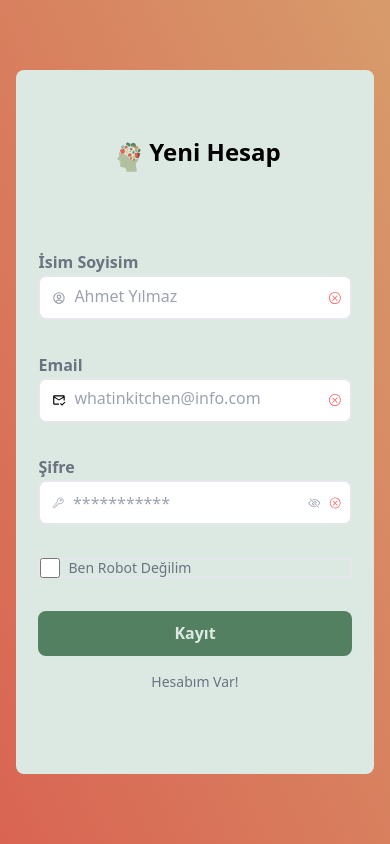
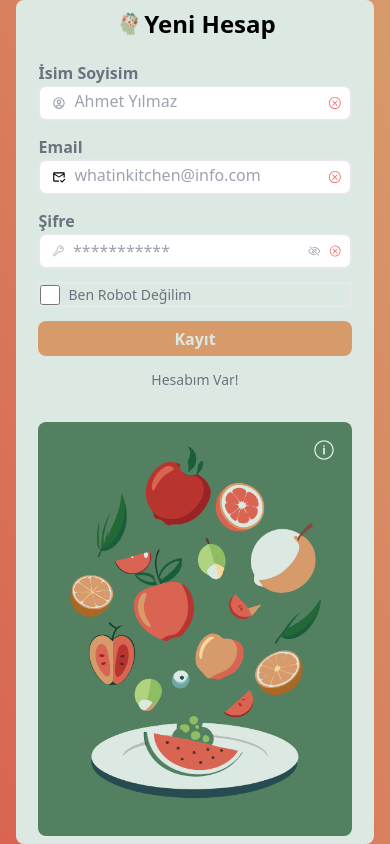
Before and after one commit to enesyagmur/what-in-kitchen, a React (Vite) app: page /register in a window 390 px wide. Built offline with nearby package versions, Linux system fonts and the light colour scheme.

Commit message:
login ve register sayfalarında nasıl çalışır responsive olarak eklendi

```diff
--- a/src/App.css
+++ b/src/App.css
@@ -3,26 +3,26 @@
 @tailwind utilities;
 
 .form-title-frame {
-  @apply w-full h-1/6 flex items-start justify-center;
+  @apply w-full h-[20px] sm:h-1/6 flex items-start justify-center;
 }
 .form-title-logo {
-  @apply w-[40px] h-[40px] object-cover;
+  @apply w-[30px] sm:w-[40px] h-[30px] sm:h-[40px] object-cover;
 }
 .form-title {
   @apply font-bold text-2xl md:text-4xl text-center;
 }
 
 .form {
-  @apply w-11/12 h-4/6 flex flex-col items-center justify-between;
+  @apply w-11/12 h-5/6 sm:h-4/6 flex flex-col items-center justify-between mb-4 sm:mb-0;
 }
 .input-big-frame {
-  @apply w-full md:w-10/12 h-[70px] flex flex-col items-start justify-between;
+  @apply w-full md:w-10/12 h-[60px]  sm:h-[70px] flex flex-col items-start justify-between;
 }
 .input-title {
   @apply font-semibold text-gray-500;
 }
 .input-small-frame {
-  @apply w-full h-[45px] flex items-center border-2 rounded-lg bg-white;
+  @apply w-full h-[40px] sm:h-[45px] flex items-center border-2 rounded-lg bg-white;
 }
 .input-info-icon {
   @apply text-gray-400;
@@ -30,20 +30,17 @@
 .input-error-icon {
   @apply text-red-400 relative right-2;
 }
-
 .input {
   @apply w-full md:w-11/12 h-full pl-2 focus:outline-none;
 }
-
 .other-login-methods {
   @apply w-4/12 h-full flex items-center justify-center bg-white cursor-pointer m-1 rounded-lg  hover:bg-neutral-100;
 }
-
 .login-methods-image {
   @apply w-[30px] h-[30px] object-cover;
 }
 .robot-check-frame {
-  @apply w-full md:w-10/12 h-[20px] flex items-center justify-start border-2;
+  @apply w-full sm:w-10/12 h-[25px] sm:h-[20px] flex items-center justify-start border-2;
 }
 .robot-check-input {
   @apply w-[20px] h-[20px] rounded-lg cursor-pointer;
@@ -52,9 +49,8 @@
   @apply pl-2 text-gray-500 capitalize text-sm;
 }
 .form-button {
-  @apply w-full md:w-10/12 h-[45px] bg-green_custom rounded-lg font-semibold text-cream_custom hover:bg-red_custom;
+  @apply w-full sm:w-10/12 h-[35px] sm:h-[40px] bg-brown_custom sm:bg-green_custom rounded-lg font-semibold text-cream_custom hover:bg-red_custom;
 }
-
 .form-page-change-button {
-  @apply w-10/12 h-[20px] text-sm text-gray-500 text-center cursor-pointer relative bottom-4 hover:text-black;
+  @apply w-10/12 h-[20px] text-sm text-gray-500 text-center cursor-pointer relative bottom-4 hover:text-black mt-4 sm:mt-0;
 }
--- a/src/App.tsx
+++ b/src/App.tsx
@@ -22,4 +22,4 @@ function App() {
 
 export default App;
 
-//DURUM:home sayfasında input u anımasyonlu olarak yukarı göndermeye çalışıyorum
+//DURUM:giriş ve kayıt satfasına nasıl çalışır componentini küçük ekranlarda da göstericek şekilde yapacağım
--- a/src/components/HalfImage.tsx
+++ b/src/components/HalfImage.tsx
@@ -13,13 +13,13 @@ const HalfImage = () => {
   const [showHowItWorks, setShowHowItWorks] = useState<boolean>(false);
 
   return (
-    <div className="hidden md:flex w-5/12 h-full rounded-lg relative">
+    <div className="w-11/12 sm:w-5/12  h-3/6 sm:h-full rounded-lg relative">
       {showHowItWorks ? (
-        <div className="w-full h-full bg-green_custom flex flex-col items-center justify-center">
+        <div className="w-full h-full bg-green_custom rounded-lg flex flex-col items-center justify-center">
           <p className="w-full h-1/6 font-bold text-2xl text-black text-center mt-2">
             Nasıl Çalışır?
           </p>
-          <p className="w-11/12 h-4/6 text-lg text-cream_custom">
+          <p className="w-11/12 h-4/6 text-[16px] sm:text-lg text-cream_custom">
             Bu araç, elinizdeki malzemelere göre size yapabileceğiniz tarifleri
             önerir. Tek yapmanız gereken, mutfağınızda bulunan malzemeleri
             listelemek. Yapay zeka, bu malzemelerle uyumlu olan tarifleri analiz
--- a/src/pages/home/Ai.tsx
+++ b/src/pages/home/Ai.tsx
@@ -16,7 +16,7 @@ const Ai = () => {
 
       <div
         className={`${
-          searched ? "min-h-screen" : "h-5/6 lg:min-h-[500px] rounded-lg"
+          searched ? "min-h-screen" : "h-5/6 lg:h-[420px] rounded-lg"
         } w-full sm:w-11/12 lg:w-10/12 bg-cream_custom  z-10 flex flex-col items-center justify-center `}
       >
         {!searched && (
--- a/src/pages/home/Home.tsx
+++ b/src/pages/home/Home.tsx
@@ -16,7 +16,7 @@ const Home = () => {
 
   const backgroundStyle = {
     backgroundImage: `url(${randomImage})`,
-    backgroundSize: "cover",
+
     backgroundRepeat: "repeat-y",
   };
 
--- a/src/pages/home/Input.tsx
+++ b/src/pages/home/Input.tsx
@@ -18,7 +18,8 @@ const Input: React.FC<inputProps> = ({ searched, setSearched }) => {
       <div className="w-full h-12 sm:h-14 lg:h-16 flex items-center justify-center bg-white border-2 border-green_custom rounded-3xl">
         <input
           type="text"
-          className="w-11/12 h-full rounded-3xl focus:outline-none text-center pl-2 capitalize "
+          className="w-11/12 h-full rounded-3xl focus:outline-none text-center pl-2 capitalize"
+          placeholder="makarna krema mantar tavuk..."
         />
         <div
           className={`${
--- a/src/pages/login/FormLogin.tsx
+++ b/src/pages/login/FormLogin.tsx
@@ -10,7 +10,7 @@ import { VscError } from "react-icons/vsc";
 const FormLogin = () => {
   const navigate = useNavigate();
   return (
-    <div className="w-11/12 md:w-7/12 h-full flex flex-col items-center justify-center relative">
+    <div className="w-full sm:w-7/12 md:w-7/12 h-3/6 sm:h-full flex flex-col items-center justify-between sm:justify-center">
       <div className="form-title-frame">
         <img src={logo} alt="logo" className="form-title-logo" />
         <p className="form-title">Hoşgeldiniz</p>
@@ -46,7 +46,7 @@ const FormLogin = () => {
           </div>
         </div>
 
-        <div className="w-full md:w-10/12 h-[40px] flex items-center justify-center mt-2">
+        <div className="w-full md:w-10/12 h-[30px] sm:h-[40px] flex items-center justify-center mt-2">
           <div className="other-login-methods">
             <img
               src={google_logo}
--- a/src/pages/login/Login.tsx
+++ b/src/pages/login/Login.tsx
@@ -4,7 +4,7 @@ import FormLogin from "./FormLogin";
 const Login = () => {
   return (
     <div className="w-full h-screen flex items-center justify-center bg-gradient-to-tr from-brown_custom to-red_custom">
-      <div className="w-11/12 md:w-8/12 h-5/6 flex items-center justify-center bg-cream_custom rounded-lg p-2">
+      <div className="w-11/12 sm:w-full md:w-10/12 lg:w-8/12 h-full sm:h-5/6 flex flex-col sm:flex-row items-center justify-center bg-cream_custom rounded-lg p-2">
         <FormLogin />
         <HalfImage />
       </div>
--- a/src/pages/register/FormRegister.tsx
+++ b/src/pages/register/FormRegister.tsx
@@ -9,7 +9,7 @@ import { VscError } from "react-icons/vsc";
 const FormRegister = () => {
   const navigate = useNavigate();
   return (
-    <div className="w-full md:w-7/12 h-full flex flex-col items-center justify-center relative">
+    <div className="w-full sm:w-7/12 h-3/6 sm:h-full flex flex-col items-center justify-between sm:justify-center relative">
       <div className="form-title-frame">
         <img src={logo} alt="logo" className="form-title-logo" />
         <p className="form-title">Yeni Hesap</p>
--- a/src/pages/register/Register.tsx
+++ b/src/pages/register/Register.tsx
@@ -4,7 +4,7 @@ import FormRegister from "./FormRegister";
 const Register = () => {
   return (
     <div className="w-full h-screen flex items-center justify-center bg-gradient-to-tr from-red_custom to-brown_custom">
-      <div className="w-11/12 md:w-8/12 h-5/6 flex items-center justify-center bg-cream_custom rounded-lg p-2">
+      <div className="w-11/12 sm:w-full md:w-10/12 lg:w-8/12 h-full sm:h-5/6 flex flex-col sm:flex-row items-center justify-center bg-cream_custom rounded-lg p-2">
         <FormRegister />
         <HalfImage />
       </div>
```
